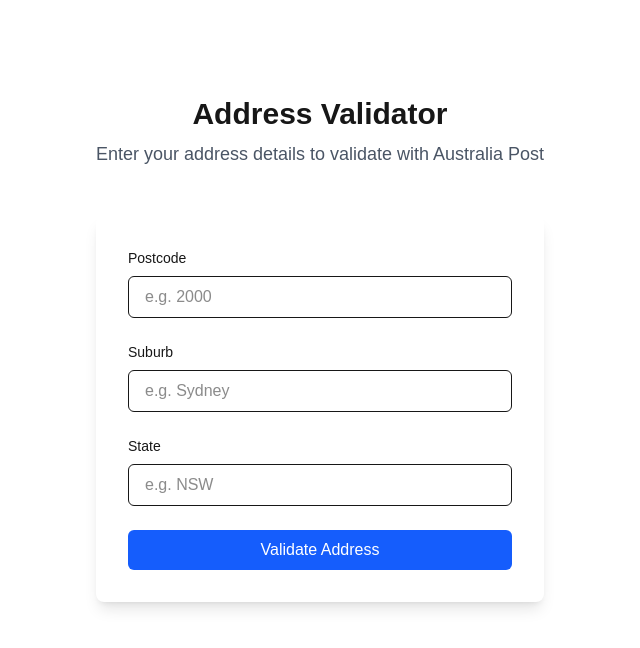
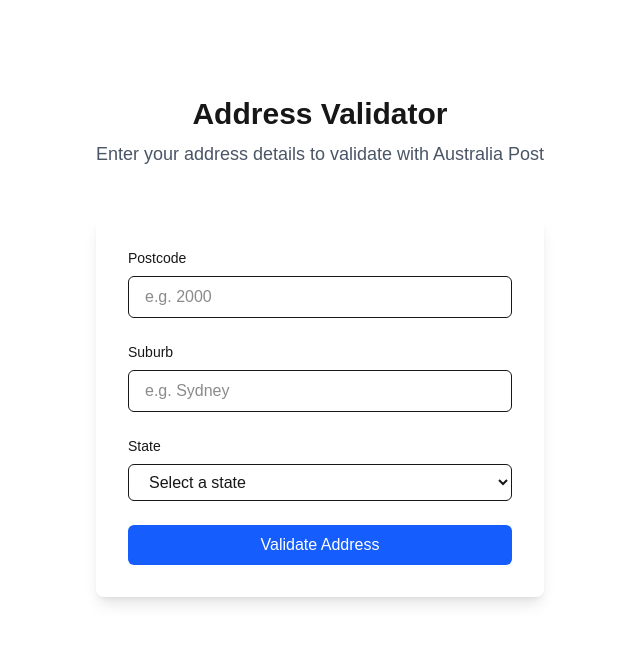
Before and after one commit to domdomm42/lawpath_task, a Next.js app: page / in a window 1280 px wide. Shown: the top 648 px of the page, without its empty margins (320-960 px from the left). Built offline with nearby package versions, Linux system fonts and the light colour scheme.

Commit message:
feat: Add select type for State input

```diff
--- a/src/components/AddressForm.tsx
+++ b/src/components/AddressForm.tsx
@@ -2,8 +2,9 @@
 
 import React, { useState } from "react";
 import { gql, useLazyQuery } from "@apollo/client";
-import FormInput from "./FormInput";
+import FormInput from "../components/FormInput";
 import StatusMessage from "./StatusMessage";
+import { AUSTRALIAN_STATES } from "@/lib/constants";
 
 interface FormData {
   postcode: string;
@@ -65,7 +66,9 @@ function AddressForm() {
     }
   );
 
-  const handleChange = (e: React.ChangeEvent<HTMLInputElement>) => {
+  const handleChange = (
+    e: React.ChangeEvent<HTMLInputElement | HTMLSelectElement>
+  ) => {
     const { name, value } = e.target;
 
     // For postcode field, only allow numeric input
@@ -123,7 +126,6 @@ function AddressForm() {
       <form onSubmit={handleSubmit} className="space-y-6">
         {/* Postcode Field */}
         <FormInput
-          type="text"
           id="postcode"
           name="postcode"
           pattern="[0-9]{4}"
@@ -144,16 +146,19 @@ function AddressForm() {
           value={formData.suburb}
           onChange={handleChange}
           placeholder="e.g. Sydney"
+          required={true}
         />
 
-        {/* State Field */}
+        {/* State Field as Select */}
         <FormInput
+          type="select"
           id="state"
           name="state"
           label="State"
           value={formData.state}
           onChange={handleChange}
-          placeholder="e.g. NSW"
+          required={true}
+          options={AUSTRALIAN_STATES}
         />
 
         {/* Status Messages */}
--- a/src/components/FormInput.tsx
+++ b/src/components/FormInput.tsx
@@ -1,17 +1,25 @@
 import React from "react";
+
+interface Option {
+  value: string;
+  label: string;
+}
 
 interface FormInputProps {
   id: string;
   name: string;
   label: string;
   value: string;
-  onChange: (e: React.ChangeEvent<HTMLInputElement>) => void;
+  onChange: (
+    e: React.ChangeEvent<HTMLInputElement | HTMLSelectElement>
+  ) => void;
   placeholder?: string;
   maxLength?: number;
   minLength?: number;
   type?: string;
   pattern?: string;
   required?: boolean;
+  options?: Option[];
 }
 
 function FormInput({
@@ -26,12 +34,31 @@ function FormInput({
   type = "text",
   pattern,
   required,
+  options = [],
 }: FormInputProps) {
   return (
     <div>
       <label htmlFor={id} className="block text-sm font-medium mb-2">
         {label}
       </label>
+
+      {type === "select" ? (
+        <select
+          id={id}
+          name={name}
+          value={value}
+          onChange={onChange}
+          className="w-full px-4 py-2 border rounded-md focus:ring-2 focus:ring-blue-500 focus:border-blue-500"
+          required={required}
+        >
+          <option value="">Select a {label.toLowerCase()}</option>
+          {options.map((option) => (
+            <option key={option.value} value={option.value}>
+              {option.label}
+            </option>
+          ))}
+        </select>
+      ) : (
         <input
           type={type}
           id={id}
@@ -45,6 +72,7 @@ function FormInput({
           pattern={pattern}
           required={required}
         />
+      )}
     </div>
   );
 }
--- /dev/null
+++ b/src/lib/constants.ts
@@ -0,0 +1,10 @@
+export const AUSTRALIAN_STATES = [
+  { value: "NSW", label: "New South Wales (NSW)" },
+  { value: "VIC", label: "Victoria (VIC)" },
+  { value: "QLD", label: "Queensland (QLD)" },
+  { value: "SA", label: "South Australia (SA)" },
+  { value: "WA", label: "Western Australia (WA)" },
+  { value: "TAS", label: "Tasmania (TAS)" },
+  { value: "NT", label: "Northern Territory (NT)" },
+  { value: "ACT", label: "Australian Capital Territory (ACT)" },
+];
--- a/src/services/addressValidation/index.ts
+++ b/src/services/addressValidation/index.ts
@@ -1,6 +1,6 @@
 import { AddressInput, LocalitiesResponse, ValidationResult } from "./types";
 import { createAPIClient } from "./api";
-import { normalizeLocalities, isSuburbValid } from "./utils";
+import { normalizeLocalities, isSuburbValid, getStateLabel } from "./utils";
 
 // Main business logic
 export const createAddressValidator = (baseUrl: string, authToken: string) => {
@@ -23,7 +23,9 @@ export const createAddressValidator = (baseUrl: string, authToken: string) => {
       if (!isSuburbNameValid || localities.length === 0) {
         return {
           isValid: false,
-          message: `The suburb ${address.suburb} does not exist in the state ${address.state}`,
+          message: `The suburb ${
+            address.suburb
+          } does not exist in the state ${getStateLabel(address.state)}`,
         };
       }
 
--- a/src/services/addressValidation/utils.ts
+++ b/src/services/addressValidation/utils.ts
@@ -1,4 +1,5 @@
 import { Locality, LocalitiesResponse } from "./types";
+import { AUSTRALIAN_STATES } from "@/lib/constants";
 
 // Normalize data into array structure
 export const normalizeLocalities = (data: LocalitiesResponse): Locality[] => {
@@ -21,3 +22,9 @@ export const isSuburbValid = (
     (locality) => locality.location.toLowerCase() === suburbName.toLowerCase()
   );
 };
+
+export const getStateLabel = (stateCode: string): string => {
+  return (
+    AUSTRALIAN_STATES.find((s) => s.value === stateCode)?.label || stateCode
+  );
+};
```
Lines whose indentation alone changed are shown as unchanged.
